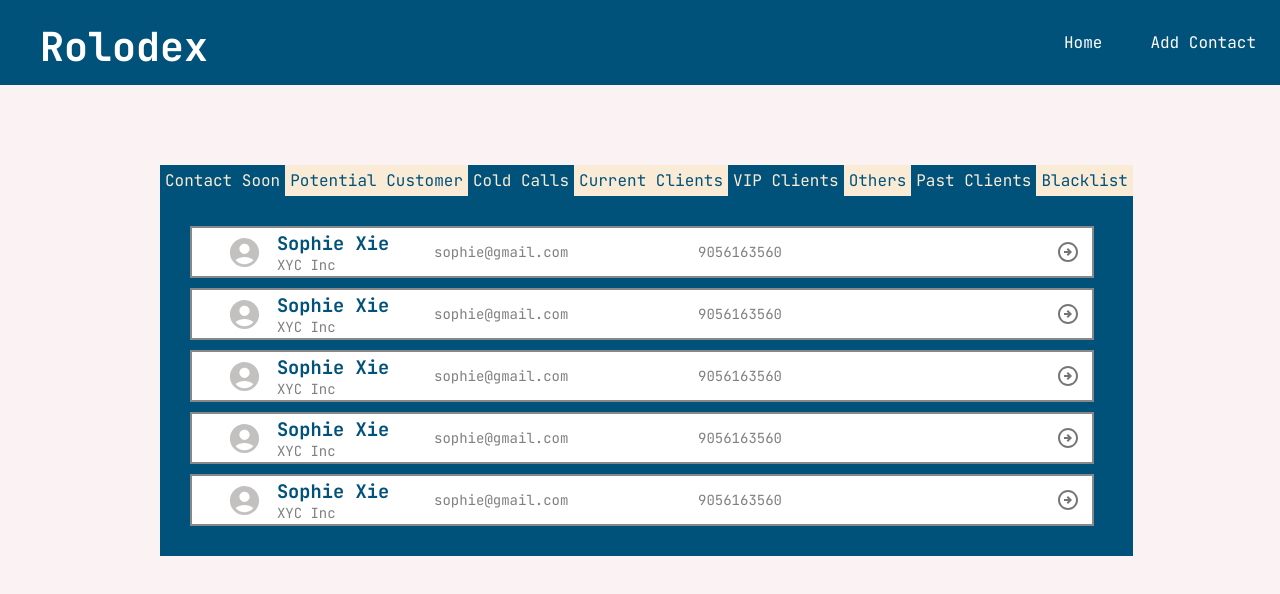
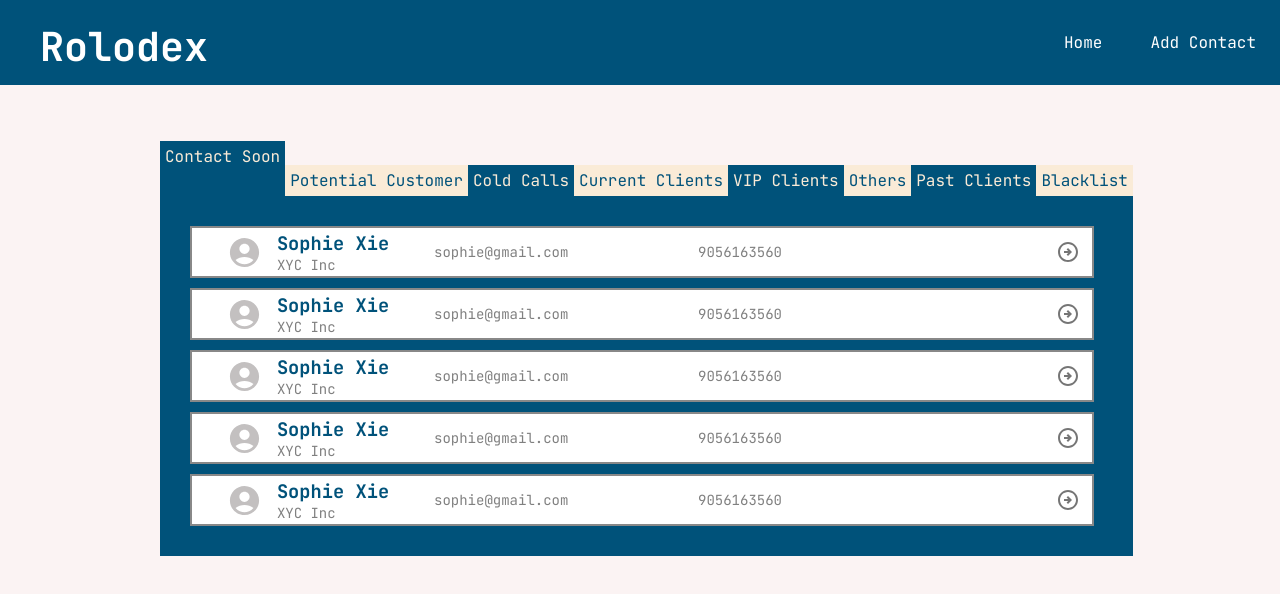
Before and after one commit to syfxie/ClientDex, a React (Create React App) app in the folder client/: page / in a window 1280 px wide. Shown: the top 594 px of the page. Built offline with nearby package versions, Linux system fonts and the light colour scheme.

Commit message:
tab switching ui

```diff
--- a/client/src/pages/Home.css
+++ b/client/src/pages/Home.css
@@ -21,6 +21,11 @@
     display: flex;
 }
 
+.taller {
+    margin-top: -1.5em;
+    background-color: inherit;
+}
+
 .darkTab {
     background-color: #00527A;
     padding: 5px;
--- a/client/src/pages/Home.js
+++ b/client/src/pages/Home.js
@@ -20,6 +20,7 @@ const tempContact = {
 export default function Home() {
     const [contacts, setContacts] = useState([tempContact, tempContact, tempContact, tempContact, tempContact]);
     const [category, setCategory] = useState('Contact Soon'); // String containing the category of contacts
+    const [prevTallest, setPrevTallest] = useState("first");
 
     const changeContacts = async (c, id) => {
         setCategory(c);
@@ -29,8 +30,11 @@ export default function Home() {
                 body: category
             });
             setContacts(response.data);
-            document.getElementById(id);
-
+            const currElement = document.getElementById(id);
+            currElement.classList.add('taller');
+            const prevElement = document.getElementById(prevTallest);
+            prevElement.classList.remove('taller');
+            setPrevTallest(currElement);
         } catch {
             console.log('failed to switch to category ', category);
         }
@@ -38,13 +42,13 @@ export default function Home() {
 
     useEffect(() => {
         setContacts(contacts);
-    })
+    }, [contacts])
 
     return (
         <div className='home'>
             <div className='contents'>
                 <div className='tabs'>
-                    <div className='darkTab' id="first" onClick={() => changeContacts('Contact Soon', "first")}>Contact Soon</div>
+                    <div className='darkTab taller' id="first" onClick={() => changeContacts('Contact Soon', "first")}>Contact Soon</div>
                     <div className='lightTab' id="second" onClick={() => changeContacts('Potential Customer', 'second')}>Potential Customer</div>
                     <div className='darkTab' id="third" onClick={() => changeContacts('Cold Calls', 'third')}>Cold Calls</div>
                     <div className='lightTab' id="fourth" onClick={() => changeContacts('Current Clients', 'fourth')}>Current Clients</div>
```
